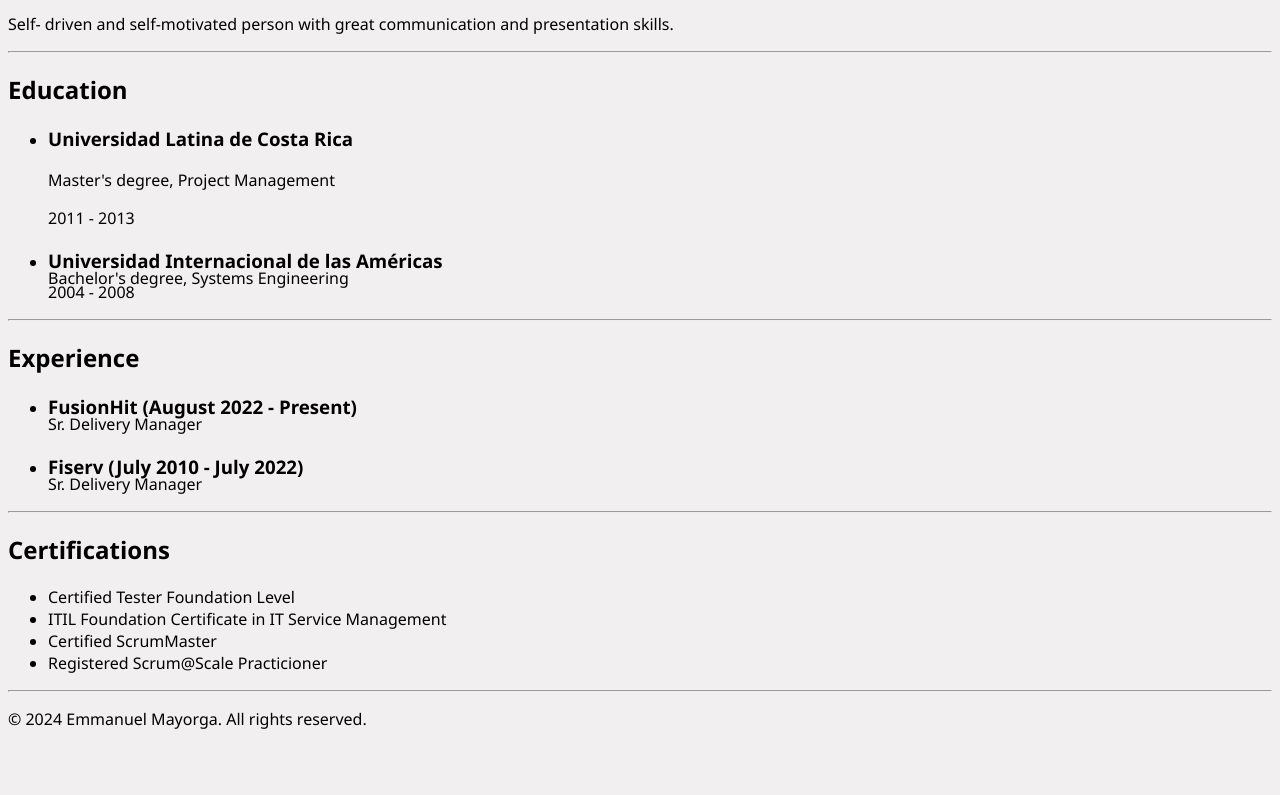
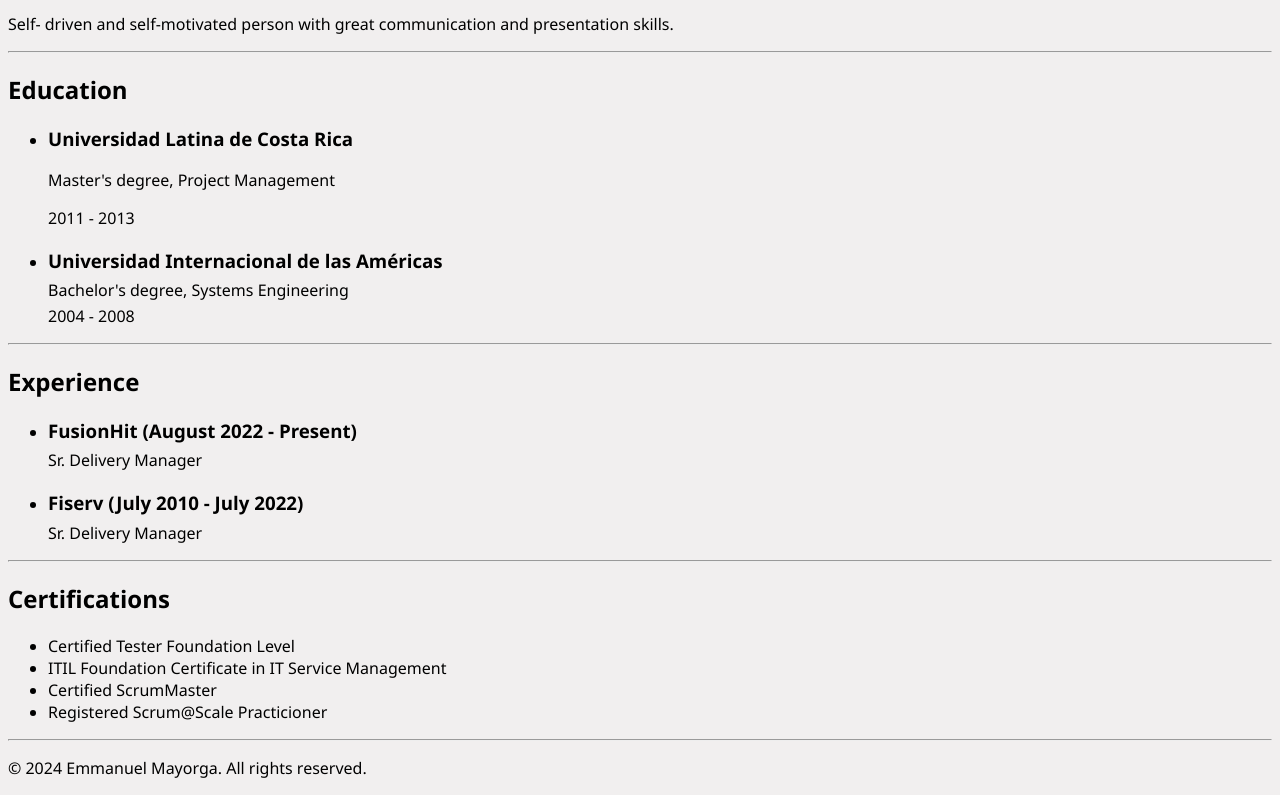
Before and after one commit to emayorga7/html-Online-Resume, a plain HTML site: page index.html in a window 1280 px wide. Shown: the part 551-1346 px from the top of the page. Before the commit the page ends 1297 px from the top, so only its background shows below. Drawn offline with Linux system fonts and the light colour scheme.

Commit message:
Update index.html

```diff
--- a/index.html
+++ b/index.html
@@ -29,8 +29,8 @@
         </li>
         <li>
             <h3>Universidad Internacional de las Américas</h3>
-            <p style="margin-top: -2%;">Bachelor's degree, Systems Engineering</p>
-            <p style="margin-top: -2%;">2004 - 2008</p>
+            <p style="margin-top: -1%;">Bachelor's degree, Systems Engineering</p>
+            <p style="margin-top: -1%;">2004 - 2008</p>
         </li>
     </ul>
     <hr>
@@ -38,11 +38,11 @@
         <ul>
             <li>
                 <h3>FusionHit (August 2022 - Present)</h3>
-                <p style="margin-top: -2%;">Sr. Delivery Manager</p>
+                <p style="margin-top: -1%;">Sr. Delivery Manager</p>
             </li>
             <li>
                 <h3>Fiserv (July 2010 - July 2022)</h3>
-                <p style="margin-top: -2%;">Sr. Delivery Manager</p>
+                <p style="margin-top: -1%;">Sr. Delivery Manager</p>
             </li>
         </ul>
     <hr />
```
